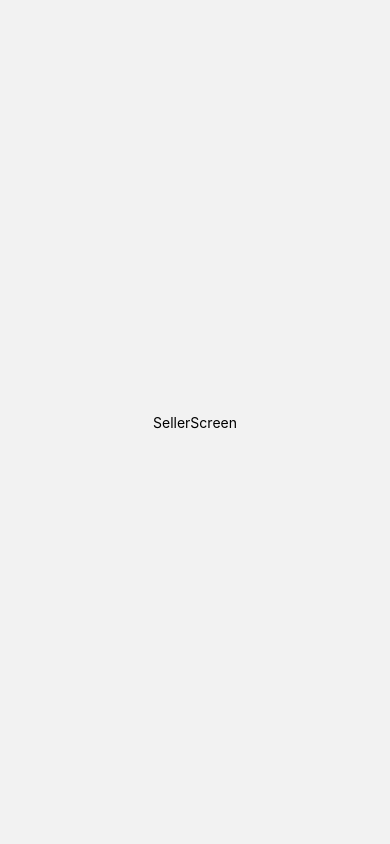
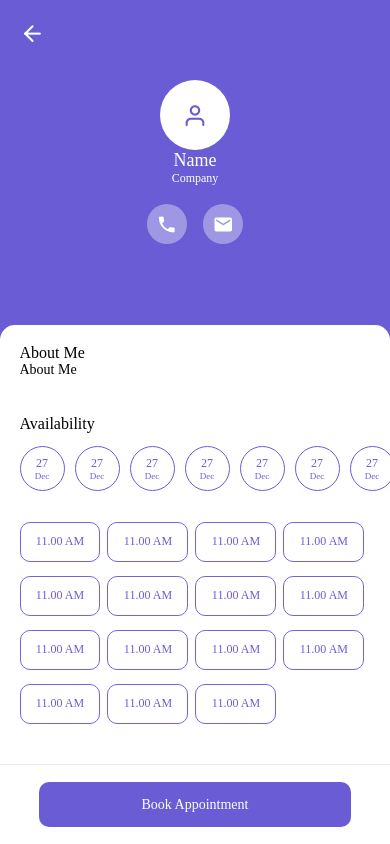
Before and after one commit to abdulmuksith3/AppointmentBooking-Mobile, a React Native app: screen /SellerScreen in a window 390 px wide. Built offline with nearby package versions, Linux system fonts and the light colour scheme.

Commit message:
SellerScreen
- Seller screen completed with mock data

```diff
--- a/screens/SellerScreen.js
+++ b/screens/SellerScreen.js
@@ -1,12 +1,149 @@
 import React, {useState, useEffect} from 'react';
-import { StyleSheet, Text, View, LogBox} from 'react-native';
+import { StyleSheet, Text, View, ScrollView, Dimensions, TouchableOpacity} from 'react-native';
+import {colors, font} from '../theme/theme'
+import { Icon } from 'react-native-elements';
 
 
-export default function SellerScreen() {
+const width = Dimensions.get('window').width;
+const height = Dimensions.get('window').height;
 
+export default function SellerScreen({navigation}) {
+  const [icon, setIcon] = useState(false);
+  const [timings, setTimings] = useState([
+    {
+      status: true
+    },
+    {
+      status: true
+    },
+    {
+      status: true
+    },
+    {
+      status: false
+    },
+    {
+      status: true
+    },
+    {
+      status: true
+    },
+    {
+      status: true
+    },
+    {
+      status: false
+    },
+    {
+      status: true
+    },
+    {
+      status: true
+    },
+    {
+      status: false
+    },
+    {
+      status: true
+    },
+    {
+      status: true
+    },
+    {
+      status: true
+    },
+    {
+      status: false
+    }
+  ]);
   return (
-    <View style={{ flex: 1, alignItems: 'center', justifyContent: 'center' }}>
-        <Text>SellerScreen</Text>
+    <View style={styles.container}>
+
+      <View style={styles.containerTop}>
+        <View style={styles.topSide}>
+          <TouchableOpacity onPress={()=> navigation.goBack()}>
+            <Icon
+                size={25}
+                type="feather"
+                name={"arrow-left"}
+                color={colors.WHITE}
+            />
+          </TouchableOpacity>
+        </View>
+        <View style={styles.topCenter}>
+          {icon ?
+            <Text style={styles.userImage}>IMG</Text>
+            :
+            <View style={styles.userIcon}>
+              <Icon
+                  size={25}
+                  type={"feather"}
+                  name={"user"}
+                  color={colors.DARK_PURPLE}
+              />
+            </View>
+          }
+          <Text style={styles.nameText}>Name</Text>
+          <Text style={styles.companyText}>Company</Text>
+          <View style={styles.communicationActionContainer}>
+            <TouchableOpacity style={styles.communicationContainer}>
+              <Icon
+                size={21}
+                type={"material"}
+                name={"phone"}
+                color={colors.WHITE}
+              />
+            </TouchableOpacity>
+            <TouchableOpacity style={styles.communicationContainer}>
+              <Icon
+                size={21}
+                type={"material"}
+                name={"email"}
+                color={colors.WHITE}
+              />
+            </TouchableOpacity>
+
+          </View>
+        </View>
+        <View style={styles.topSide}>
+          {/* EMPTY VIEW FOR DESIGN */}
+        </View>
+      </View>
+
+
+      <View style={styles.containerBottom}>
+        <ScrollView style={styles.bodyScrollView}>
+          <View style={styles.about}>
+            <Text style={styles.aboutHeadText}>About Me</Text>
+            <Text style={styles.aboutBodyText}>About Me</Text>
+          </View>
+          <View style={styles.availability}>
+            <Text style={styles.availabilityText}>Availability</Text>
+            <ScrollView horizontal style={styles.dateScrollView} contentContainerStyle={styles.dateScrollViewContent}>
+              {timings && timings.map( (item, index) =>
+                <TouchableOpacity key={index} onPress={()=>console.log(index)} style={styles.dateButton}>
+                  <Text style={styles.dateText}>27</Text>
+                  <Text style={styles.monthText}>Dec</Text>
+                </TouchableOpacity>
+              )}
+            </ScrollView>
+            <View style={styles.timings}>
+
+              {timings && timings.map( (item, index) =>
+                <TouchableOpacity key={index} onPress={()=>console.log(index)} style={styles.timeButton}>
+                  <Text style={styles.timeText}>11.00 AM</Text>
+                </TouchableOpacity>
+              )}
+            </View>
+          </View>
+        </ScrollView>
+        <View style={styles.bookButtonContainer}>
+          <TouchableOpacity onPress={()=> console.log("BOOK")} style={styles.bookButton}>
+            <Text style={styles.bookText}>Book Appointment</Text>
+          </TouchableOpacity>
+        </View>
+      </View>
+
     </View>
   );
 }
@@ -14,8 +151,175 @@ export default function SellerScreen() {
 const styles = StyleSheet.create({
   container: {
     flex: 1,
-    backgroundColor: '#fff',
-    alignItems: 'center',
-    justifyContent: 'center',
+    backgroundColor: colors.DARK_PURPLE,
   },
+
+  //------------- TOP -------------
+  containerTop:{
+    flex: 1,
+    backgroundColor: colors.DARK_PURPLE,
+    flexDirection:"row"
+  },
+  topSide:{
+    flex:1,
+    // backgroundColor:"yellow",
+    alignItems:"center",
+    marginTop:"5%"
+  },
+  topCenter:{
+    flex:4,
+    // backgroundColor:"green",
+    justifyContent:"center",
+    alignItems:"center",
+
+  },
+  userImage:{
+
+  },
+  userIcon:{
+    width:70,
+    height:70,
+    borderRadius:120,
+    backgroundColor: colors.WHITE,
+    justifyContent:"center",
+    alignItems:"center"
+  },
+  nameText:{
+    fontSize: 18,
+    fontFamily: font.MEDIUM,
+    color: colors.WHITE
+  },
+  companyText:{
+    fontSize: 12,
+    fontFamily: font.REGULAR,
+    color: colors.WHITE
+  },
+  communicationActionContainer:{
+    flexDirection:"row",
+    // backgroundColor:"red",
+    width:"50%",
+    justifyContent:"space-evenly",
+    marginTop:"7%"
+  },
+  communicationContainer:{
+    height: 40,
+    width: 40,
+    justifyContent:"center",
+    alignItems:"center",
+    borderRadius: 100,
+    backgroundColor: colors.LIGHT_PURPLE
+  },
+
+
+  //------------- BOTTOM -------------
+  containerBottom:{
+    flex: 1.6,
+    backgroundColor: colors.WHITE,
+    borderTopLeftRadius: 15,
+    borderTopRightRadius: 15
+  },
+  bodyScrollView:{
+    // backgroundColor:"red",
+    margin: "5%",
+    marginBottom: 0,
+    marginRight: 0
+  },
+  about:{
+    // backgroundColor:"yellow",
+    paddingBottom: "10%",
+    marginRight: "5%"
+  },
+  aboutHeadText:{
+    fontSize:16,
+    fontFamily: font.MEDIUM,
+    color: colors.BLACK
+  },
+  aboutBodyText:{
+    fontSize:14,
+    fontFamily: font.LIGHT,
+    color: colors.BLACK
+  },
+  availability:{
+    // backgroundColor:"blue",
+  },
+  availabilityText:{
+    fontSize:16,
+    fontFamily: font.MEDIUM,
+    color: colors.BLACK
+  },
+  dateScrollView:{
+    // backgroundColor:"green",
+    height: 70,
+  },
+  dateScrollViewContent:{
+    alignItems:"center"
+  },
+  dateButton:{
+    width:45,
+    height:45,
+    justifyContent:"center",
+    alignItems:"center",
+    backgroundColor:colors.WHITE,
+    borderRadius:100,
+    borderWidth:1,
+    borderColor: colors.DARK_PURPLE,
+    marginRight:10
+  },
+  dateText:{
+    fontSize:12,
+    fontFamily: font.REGULAR,
+    color: colors.DARK_PURPLE
+  },
+  monthText:{
+    fontSize:9,
+    fontFamily: font.REGULAR,
+    color: colors.DARK_PURPLE
+  },
+  timings:{
+    // backgroundColor:"yellow",
+    flexDirection:"row",
+    flexWrap: 'wrap',
+    marginTop: "5%",
+    marginRight: "5%"
+  },
+  timeButton:{
+    width:"23%",
+    height: 40,
+    backgroundColor: colors.WHITE,
+    justifyContent:"center",
+    alignItems:"center",
+    borderRadius: 10,
+    marginRight:"2%",
+    marginBottom:"4%",
+    borderWidth:1,
+    borderColor: colors.PURPLE
+
+  },
+  timeText:{
+    fontSize:12,
+    fontFamily: font.REGULAR,
+    color: colors.DARK_PURPLE
+  },
+  bookButtonContainer:{
+    backgroundColor:colors.WHITE,
+    height: 80,
+    width:"100%",
+    borderTopWidth:1,
+    borderColor: colors.LIGHT_GRAY,
+    justifyContent:"center",
+    alignItems:"center"
+  },
+  bookButton:{
+    backgroundColor: colors.DARK_PURPLE,
+    justifyContent:"center",
+    alignItems:"center",
+    height:45,
+    width:"80%",
+    borderRadius: 10
+  },
+  bookText:{
+    fontSize:14,
+    fontFamily: font.MEDIUM,
+    color: colors.WHITE
+  }
 });
```
